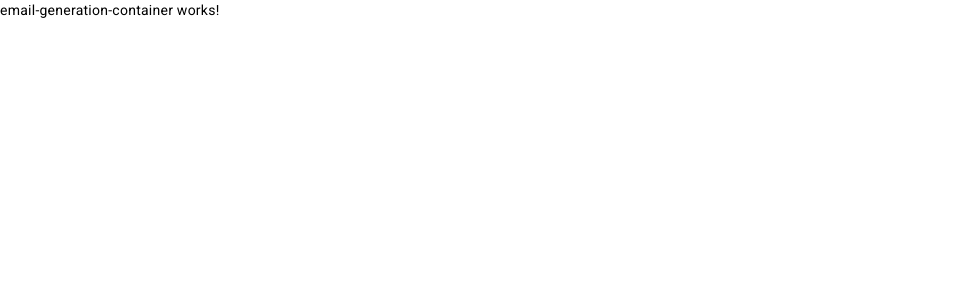
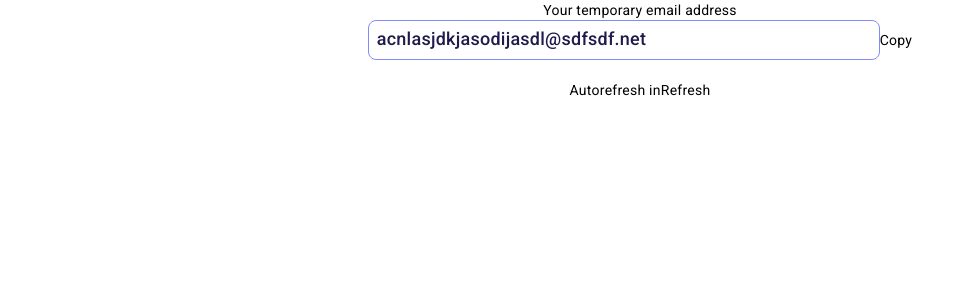
Before and after one commit to jeffersonAraujo2012/my-temp-email, an Angular app: page / in a window 1280 px wide. Shown: the top 300 px of the page, without its empty margins (0-975 px from the left). Built offline with nearby package versions, Linux system fonts and the light colour scheme.

Commit message:
Updated: elements without styles added to email-generation-container.

```diff
--- a/package.json
+++ b/package.json
@@ -29,12 +29,15 @@
     "@angular/cli": "~16.2.2",
     "@angular/compiler-cli": "^16.2.0",
     "@types/jasmine": "~4.3.0",
+    "autoprefixer": "^10.4.15",
     "jasmine-core": "~4.6.0",
     "karma": "~6.4.0",
     "karma-chrome-launcher": "~3.2.0",
     "karma-coverage": "~2.2.0",
     "karma-jasmine": "~5.1.0",
     "karma-jasmine-html-reporter": "~2.1.0",
+    "postcss": "^8.4.29",
+    "tailwindcss": "^3.3.3",
     "typescript": "~5.1.3"
   }
 }
--- a/src/app/components/email-generation-container/email-generation-container.component.html
+++ b/src/app/components/email-generation-container/email-generation-container.component.html
@@ -1 +1,13 @@
-<p>email-generation-container works!</p>
+<div class="centered-flex-col">
+  <p class="!m-0">Your temporary email address</p>
+
+  <div class="centered-flex mb-5">
+    <div class="email-box">acnlasjdkjasodijasdl@sdfsdf.net</div>
+    <button>Copy</button>
+  </div>
+
+  <div class="centered-flex">
+    <p class="!m-0 mr-4">Autorefresh in</p>
+    <button>Refresh</button>
+  </div>
+</div>
--- a/src/app/components/email-generation-container/email-generation-container.component.scss
+++ b/src/app/components/email-generation-container/email-generation-container.component.scss
@@ -0,0 +1,13 @@
+.email-box {
+  @apply w-2/5 h-10 p-2;
+  @apply border border-solid border-indigo-400 rounded-lg;
+  @apply text-lg leading-5 font-medium text-indigo-950
+}
+
+.centered-flex {
+  @apply flex items-center justify-center w-full;
+}
+
+.centered-flex-col {
+  @apply flex flex-col items-center justify-center
+}
--- a/src/styles.scss
+++ b/src/styles.scss
@@ -1,4 +1,54 @@
 /* You can add global styles to this file, and also import other style files */
+@tailwind base;
+@tailwind components;
+@tailwind utilities;
+
+*, *:before, *:after{
+  box-sizing: border-box;
+}
+
+html, body, div, span, object, iframe, figure, h1, h2, h3, h4, h5, h6, p, blockquote, pre, a, code, em, img, small, strike, strong, sub, sup, tt, b, u, i, ol, ul, li, fieldset, form, label, table, caption, tbody, tfoot, thead, tr, th, td, main, canvas, embed, footer, header, nav, section, video{
+  margin: 0;
+  padding: 0;
+  border: 0;
+  font-size: 100%;
+  font: inherit;
+  vertical-align: baseline;
+  text-rendering: optimizeLegibility;
+  -webkit-font-smoothing: antialiased;
+  text-size-adjust: none;
+}
+
+footer, header, nav, section, main{
+  display: block;
+}
+
+body{
+  line-height: 1;
+}
+
+ol, ul{
+  list-style: none;
+}
+
+blockquote, q{
+  quotes: none;
+}
+
+blockquote:before, blockquote:after, q:before, q:after{
+  content: '';
+  content: none;
+}
+
+table{
+  border-collapse: collapse;
+  border-spacing: 0;
+}
+
+input{
+  -webkit-appearance: none;
+  border-radius: 0;
+}
 
 html, body { height: 100%; }
 body { margin: 0; font-family: Roboto, "Helvetica Neue", sans-serif; }
--- /dev/null
+++ b/tailwind.config.js
@@ -0,0 +1,10 @@
+/** @type {import('tailwindcss').Config} */
+module.exports = {
+  content: [
+    "./src/**/*.{html,ts,scss}",
+  ],
+  theme: {
+    extend: {},
+  },
+  plugins: [],
+}
```
Also changed, not shown: 1 other file (tests, documents, lock files or other folders).
